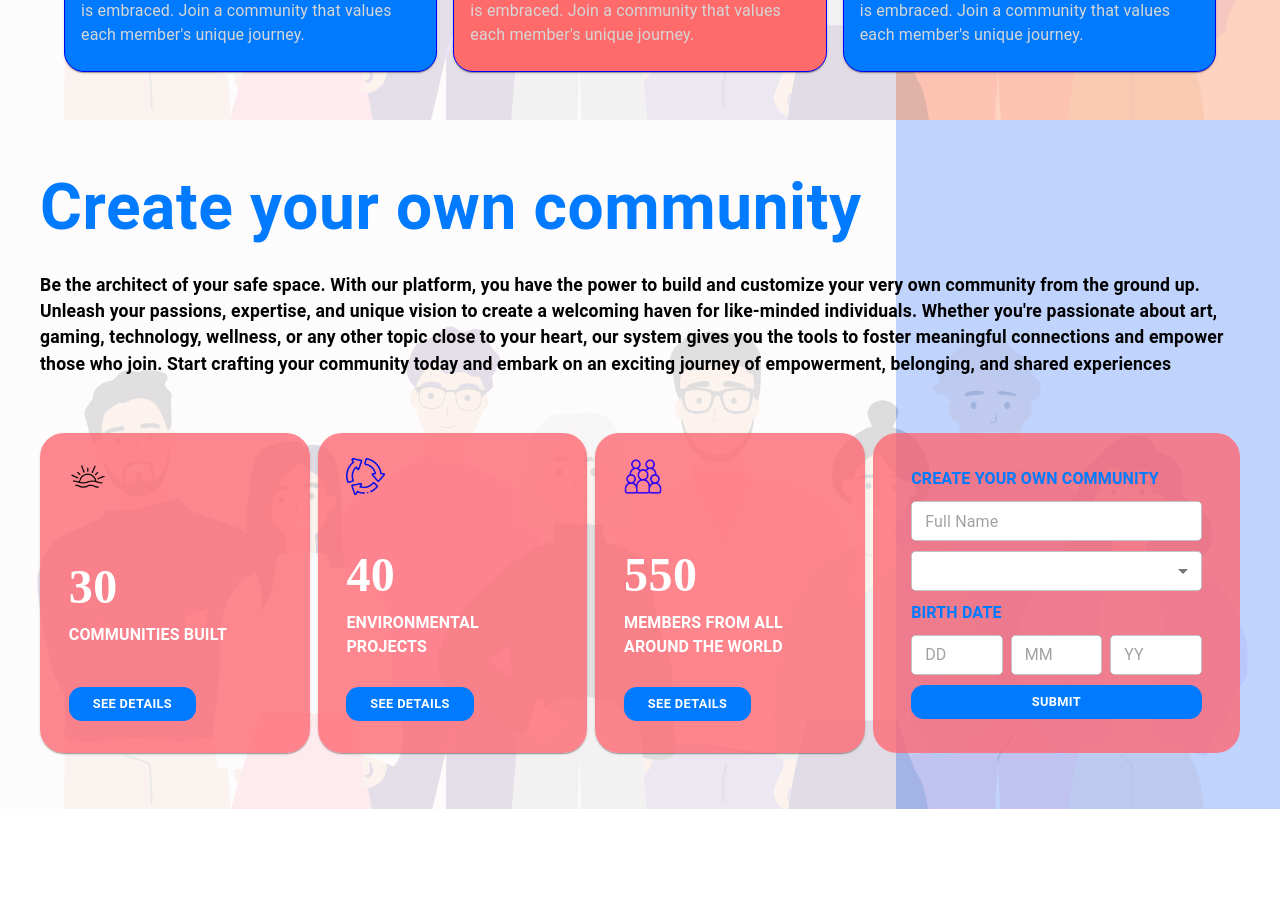
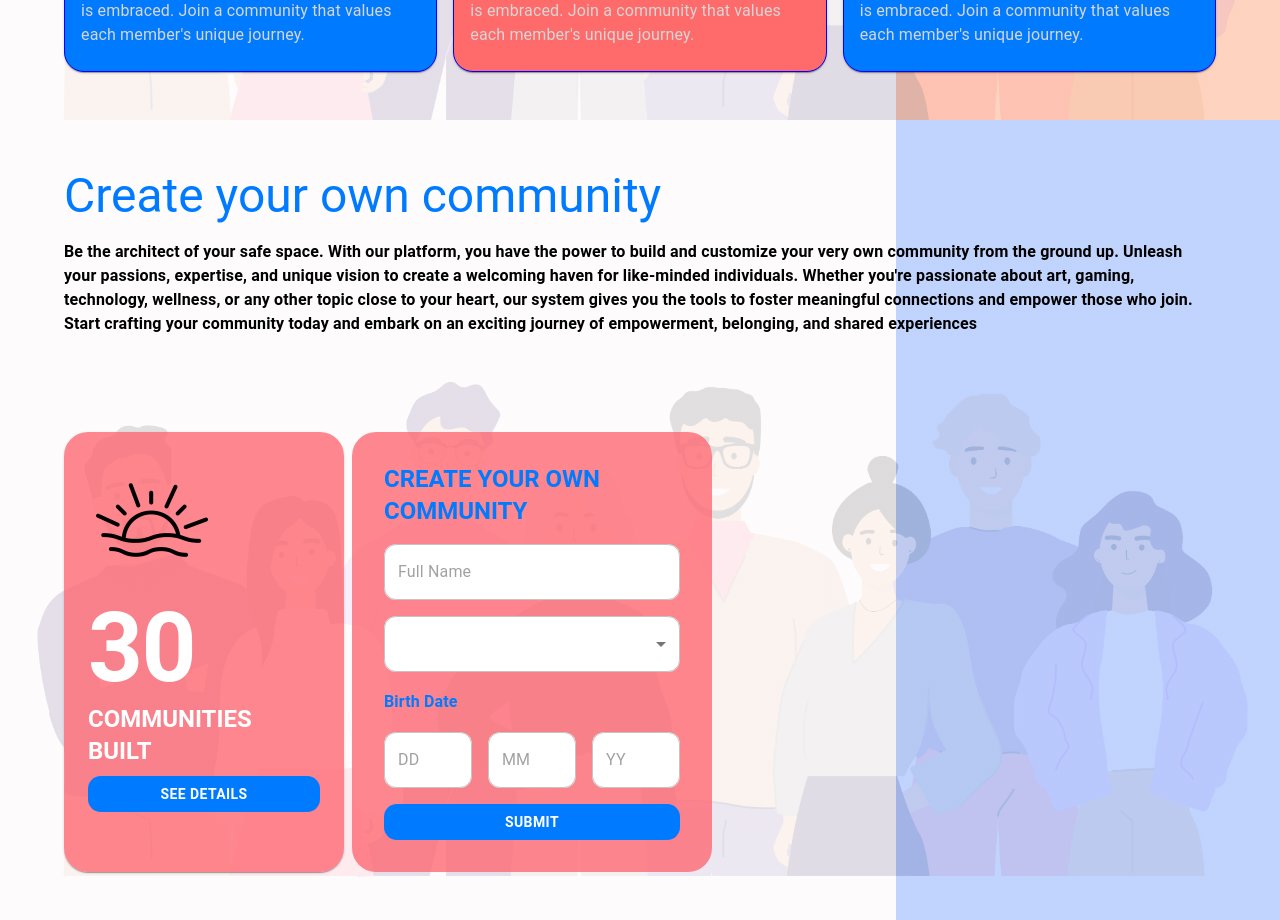
Before and after one commit to anugcodes/CCES-School, a React (Vite) app: page / in a window 1280 px wide. Shown: the part 2980-3900 px from the top of the page. Before the commit the page ends 3789 px from the top, so only its background shows below. Built offline with nearby package versions, Linux system fonts and the light colour scheme.

Commit message:
community page

```diff
--- a/src/components/community/createCommunity.jsx
+++ b/src/components/community/createCommunity.jsx
@@ -1,4 +1,4 @@
-import { Grid, Stack, Typography, Box } from "@mui/material";
+import { Container, Stack, Typography, Box } from "@mui/material";
 import { css } from "@emotion/react";
 import Background from "../../assets/community.jpg";
 import CommunityCard from "./simpleCard";
@@ -6,44 +6,55 @@ import CommunityCard from "./simpleCard";
 const Community = () => {
   return (
     <Box
-      sx={css`
-        background: url(${Background});
-        background-size: cover;
-        background-position: center;
-        background-repeat: no-repeat;
-      `}
+      sx={{
+        background: `url(${Background})`,
+        backgroundSize: "cover",
+        backgroundPosition: "center",
+        backgroundRepeat: "no-repeat",
+      }}
     >
-      <Box sx={css`
-         background: linear-gradient(90deg, rgba(253,251,252,0.8744747899159664) 70%, rgba(183, 205, 253, 0.87) 70%);
-    display: flex;
-    justify-content: center;
-    display: flex;
-    justify-content: center;
-      `}>
-        <Grid container maxWidth={"lg"}>
-          <Grid item md={12}>
+      <Box
+        sx={{
+          background: `linear-gradient(
+            90deg,
+            rgba(253, 251, 252, 0.8744747899159664) 70%,
+            rgba(183, 205, 253, 0.87) 70%
+          )`,
+          display: "flex",
+          justifyContent: "center",
+          alignItems: "center",
+        }}
+      >
+        <Container maxWidth="lg">
+          <Stack direction={"column"} spacing={2} sx={{ p: "3rem 0" }}>
             <Typography
-              sx={css`
-                font-size: 4rem;
-                font-weight: bold;
-                color: #007bff;
-                padding-top: 5vh;
-              `}
+              variant="h3"
+              sx={{
+                fontWeight: "normal",
+                color: "#007bff",
+              }}
             >
               Create your own community
             </Typography>
             <Typography
+              variant="body1"
               sx={css`
-                font-size: 1.1rem;
                 font-weight: bold;
-                padding-top: 2vh;
               `}
             >
-              Be the architect of your safe space. With our platform, you have the power to build and customize your very own community from the ground up. Unleash your passions, expertise, and unique vision to create a welcoming haven for like-minded individuals. Whether you're passionate about art, gaming, technology, wellness, or any other topic close to your heart, our system gives you the tools to foster meaningful connections and empower those who join. Start crafting your community today and embark on an exciting journey of empowerment, belonging, and shared experiences
+              Be the architect of your safe space. With our platform, you have
+              the power to build and customize your very own community from the
+              ground up. Unleash your passions, expertise, and unique vision to
+              create a welcoming haven for like-minded individuals. Whether
+              you're passionate about art, gaming, technology, wellness, or any
+              other topic close to your heart, our system gives you the tools to
+              foster meaningful connections and empower those who join. Start
+              crafting your community today and embark on an exciting journey of
+              empowerment, belonging, and shared experiences
             </Typography>
-          </Grid>
             <CommunityCard />
-        </Grid>
+          </Stack>
+        </Container>
       </Box>
     </Box>
   );
--- a/src/components/community/simpleCard.jsx
+++ b/src/components/community/simpleCard.jsx
@@ -1,6 +1,5 @@
 import {
   Box,
-  Grid,
   Stack,
   Typography,
   Card,
@@ -9,6 +8,7 @@ import {
   TextField,
   MenuItem,
 } from "@mui/material";
+import { Input } from "@mui/material";
 import { css } from "@emotion/react";
 
 import { useState } from "react";
@@ -33,120 +33,85 @@ const CommunityCard = () => {
   const [selectedPlace, setPlace] = useState("select");
 
   const styles = {
-    cards: css`
-      height: 40vh;
-      background: #ff6670c5;
-      padding: 1vh 1vw;
-      border-radius: 1.5rem;
-    `,
-
-    number: css`
-      font-size: 3rem;
-      font-weight: bold;
-      padding-top: 2vh;
-      color: white;
-      font-family: Monomaniac One;
-    `,
-
-    text: css`
-      //   font-size: 1.2rem;
-      text-transform: uppercase;
-      color: white;
-      font-weight: 600;
-    `,
-
-    button: css`
-      background: #007bff;
-      width: 60%;
-      font-size: 0.8rem;
-      color: white;
-      border-radius: 0.8rem;
-      font-weight: bold;
-
-      &:hover {
-        background: red;
-      }
-    `,
-    form: css`
-      background-color: #ff6670c5;
-      padding: 3vh 3vw;
-      border-radius: 1.5rem;
-    `,
+    cards: {
+      position: "relative",
+      background: "#ff6670c5",
+      borderRadius: "1.5rem",
+      padding: ".5rem",
+      maxWidth: "280px",
+      "@media (max-width: 900px)": {
+        maxWidth: "480px",
+      },
+    },
+    button: {
+      color: "white",
+      background: "#007bff",
+      borderRadius: "0.8rem",
+      fontWeight: "bold",
+    },
   };
 
   return (
-    <Box sx={css`
-      padding: 7vh 0;
-    `}>
-      <Grid container maxWidth={"xl"}>
-        <Stack direction={{md : "row", xs: 'column'}} spacing={1} alignContent={"center"}>
-          <Grid item md={3} xs={12}>
+    <Box sx={{ paddingTop: "5rem" }}>
+      <Stack
+        direction={{ md: "row", xs: "column" }}
+        spacing={1}
+        alignContent={"center"}
+      >
         <Card sx={styles.cards}>
-              <CardContent sx={{ height: "100%" }}>
-                <Stack justifyContent={"space-between"} height={"100%"}>
+          <CardContent>
+            <Stack
+              direction={"column"}
+              spacing={1}
+              sx={{ height: "100%" }}
+              justifyContent={"space-evenly"}
+            >
               <img
                 src={sun}
-                    alt=""
                 style={{
-                      width: "3vw",
+                  maxWidth: "8rem",
                 }}
               />
               <Box>
-                    <Typography sx={styles.number}>30</Typography>
-                    <Typography sx={styles.text}>Communities Built</Typography>
-                  </Box>
-                  <Button sx={styles.button}>See Details</Button>
-                </Stack>
-              </CardContent>
-            </Card>
-          </Grid>
-          <Grid item md={3} xs={12}>
-            <Card sx={styles.cards}>
-              <CardContent sx={{ height: "100%" }}>
-                <Stack justifyContent={"space-between"} height={"100%"}>
-                  <img
-                    src={recycle}
-                    alt=""
-                    style={{
-                      width: "3vw",
+                <Typography
+                  variant="h1"
+                  sx={{ fontWeight: "bold", color: "white" }}
+                >
+                  30
+                </Typography>
+                <Typography
+                  variant="h5"
+                  sx={{
+                    fontWeight: "600",
+                    color: "white",
+                    textTransform: "uppercase",
                   }}
-                  />
-                  <Box>
-                    <Typography sx={styles.number}>40</Typography>
-                    <Typography sx={styles.text}>
-                      ENVIRONMENTAL PROJECTS
+                >
+                  Communities Built
                 </Typography>
               </Box>
               <Button sx={styles.button}>See Details</Button>
             </Stack>
           </CardContent>
         </Card>
-          </Grid>
-          <Grid item md={3} xs={12}>
-            <Card sx={styles.cards}>
-              <CardContent sx={{ height: "100%" }}>
-                <Stack justifyContent={"space-between"} height={"100%"}>
-                  <img
-                    src={community}
-                    alt=""
-                    style={{
-                      width: "3vw",
+
+        {/* box form */}
+        <Box
+          item
+          md={4}
+          sx={{
+            background: "#ff6670c5",
+            padding: "2rem",
+            borderRadius: "1.5rem",
+            maxWidth: "360px",
+            "@media (max-width: 900px)": {
+              maxWidth: "480px",
+            },
           }}
-                  />
-                  <Box>
-                    <Typography sx={styles.number}>550</Typography>
-                    <Typography sx={styles.text}>
-                      Members from all around the world
-                    </Typography>
-                  </Box>
-                  <Button sx={styles.button}>See Details</Button>
-                </Stack>
-              </CardContent>
-            </Card>
-          </Grid>
-          <Grid item md={4} sx={styles.form} xs={12}>
-            <Stack justifyContent={"space-evenly"} height={"100%"}>
+        >
+          <Stack spacing={2} height={"100%"}>
             <Typography
+              variant="h5"
               sx={css`
                 text-transform: uppercase;
                 font-weight: bold;
@@ -156,22 +121,26 @@ const CommunityCard = () => {
               Create your own community
             </Typography>
             <TextField
-                size="small"
+              // size="small"
               placeholder="Full Name"
-                sx={css`
-                  background-color: white;
-                  border-radius: 0.3rem;
-                `}
+              InputProps={{
+                style: {
+                  borderRadius: ".75rem",
+                  background: "white",
+                },
+              }}
             />
             <TextField
-                size="small"
+              // size="small"
               placeholder="Choose Your City"
               select
               value={selectedPlace}
-                sx={css`
-                  background-color: white;
-                  border-radius: 0.3rem;
-                `}
+              InputProps={{
+                style: {
+                  borderRadius: ".75rem",
+                  background: "white",
+                },
+              }}
             >
               {places.map((place, index) => (
                 <MenuItem
@@ -187,59 +156,61 @@ const CommunityCard = () => {
               ))}
             </TextField>
             <Typography
-                sx={css`
-                  text-transform: uppercase;
-                  font-weight: bold;
-                  color: #007bff;
-                `}
+              variant="subtitle1"
+              sx={{
+                fontWeight: "bold",
+                color: "#007bff",
+              }}
             >
               Birth Date
             </Typography>
-              <Stack direction={"row"} spacing={1}>
+            <Stack direction={"row"} spacing={2}>
               <TextField
-                  size="small"
+                // size="small"
                 placeholder="DD"
-                  sx={css`
-                    background-color: white;
-                    border-radius: 0.3rem;
-                  `}
+                InputProps={{
+                  style: {
+                    borderRadius: ".75rem",
+                    background: "white",
+                  },
+                }}
               />
               <TextField
-                  size="small"
+                // size="small"
                 placeholder="MM"
-                  sx={css`
-                    background-color: white;
-                    border-radius: 0.3rem;
-                  `}
+                InputProps={{
+                  style: {
+                    borderRadius: ".75rem",
+                    background: "white",
+                  },
+                }}
               />
+
               <TextField
-                  size="small"
+                // size="small"
                 placeholder="YY"
-                  sx={css`
-                    background-color: white;
-                    border-radius: 0.3rem;
-                  `}
+                InputProps={{
+                  style: {
+                    borderRadius: ".75rem",
+                    background: "white",
+                  },
+                }}
               />
             </Stack>
             <Button
-                sx={css`
-                  background: #007bff;
-                  font-size: 0.8rem;
-                  color: white;
-                  border-radius: 0.8rem;
-                  font-weight: bold;
-
-                  &:hover {
-                    background: red;
-                  }
-                `}
+              sx={{
+                width: "100%",
+                color: "white",
+                background: "#007bff",
+                borderRadius: "0.8rem",
+                fontWeight: "bold",
+              }}
             >
               Submit
             </Button>
           </Stack>
-          </Grid>
+        </Box>
       </Stack>
-      </Grid>
     </Box>
   );
 };
```
Lines whose indentation alone changed are shown as unchanged.
